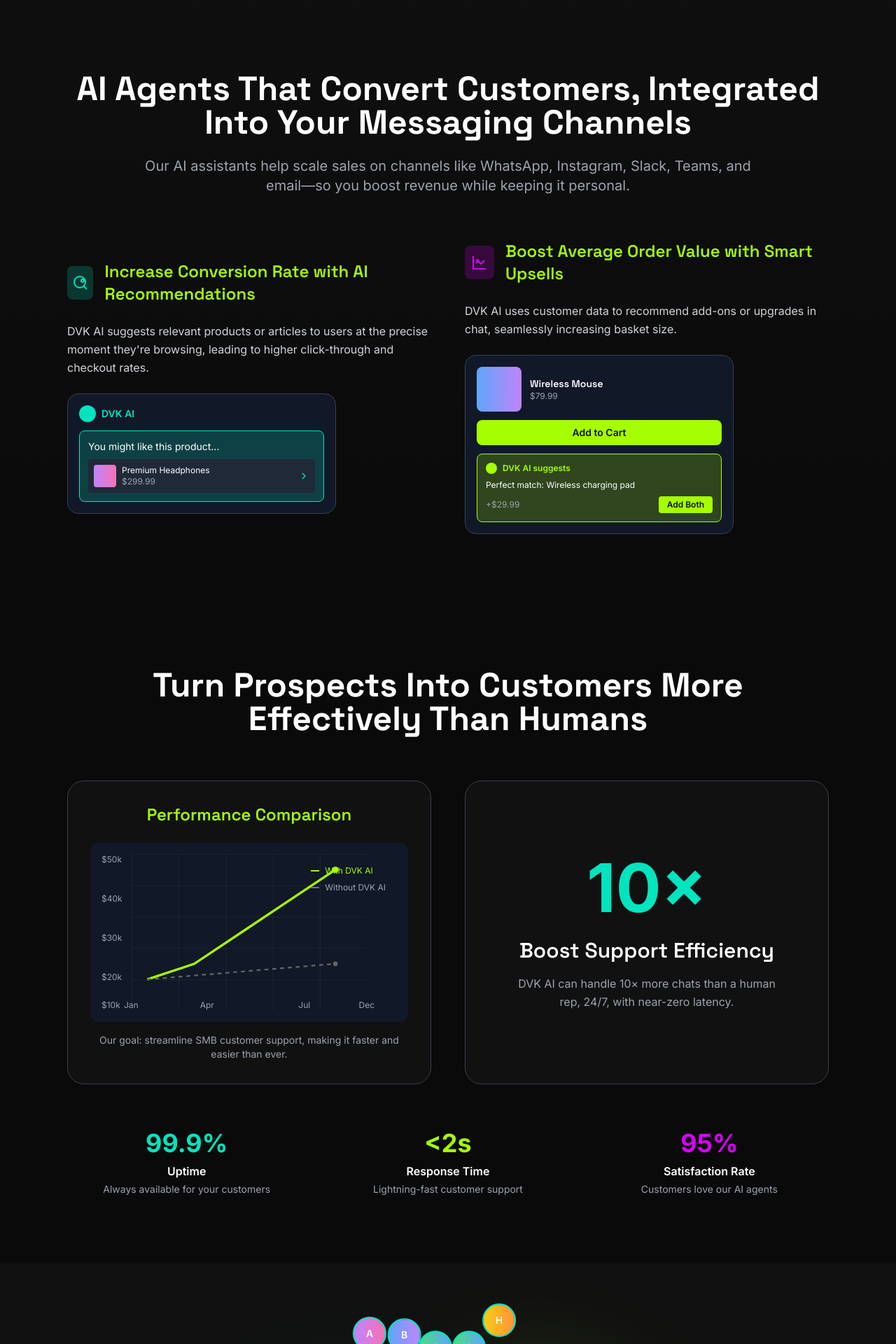
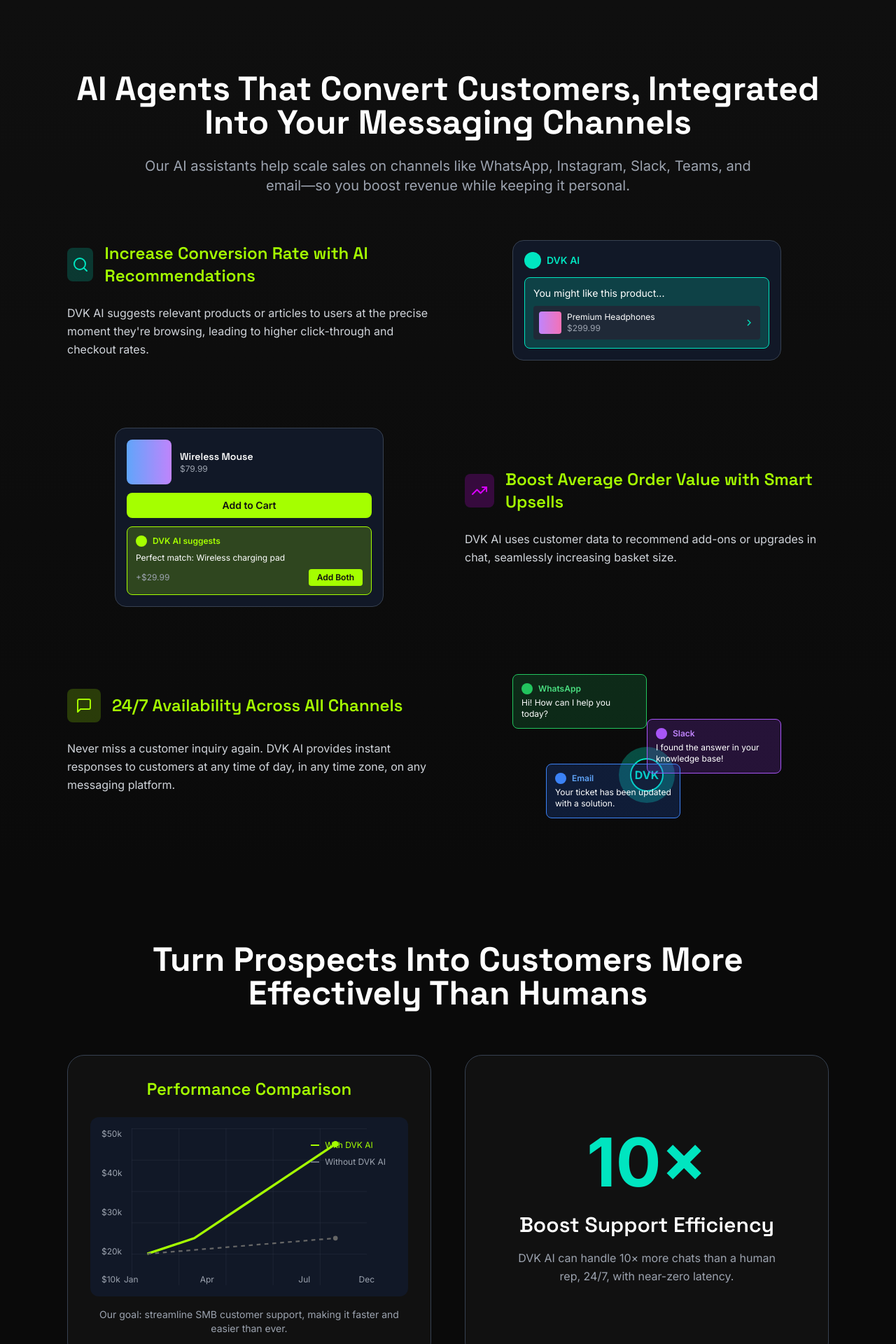
Before and after one commit to baduthutan/dvk-ai-chat-flow, a React (Vite) app: page / in a window 1280 px wide. Shown: the part 880-2800 px from the top of the page at 70% size. Built offline with nearby package versions, Linux system fonts and the light colour scheme.

Commit message:
Refactor features and CTA sections
- Updated the "AI Agents That Convert Customers" section to use a full-width row layout with alternating image/text positions.
- Implemented a parallax testimonial bubble effect in the CTA section.

```diff
--- a/src/components/CTASection.tsx
+++ b/src/components/CTASection.tsx
@@ -27,31 +27,67 @@ const CTASection = () => {
       </div>
 
       <div className="container mx-auto max-w-4xl relative z-10">
-        {/* User Avatars Collage */}
-        <div className="flex justify-center mb-8">
-          <div className="flex items-center -space-x-4">
-            {[...Array(8)].map((_, i) => (
-              <div
-                key={i}
-                className={`w-12 h-12 rounded-full border-2 border-neon-teal flex items-center justify-center text-white font-semibold text-sm ${
-                  i % 4 === 0 ? 'bg-gradient-to-r from-purple-400 to-pink-400' :
-                  i % 4 === 1 ? 'bg-gradient-to-r from-blue-400 to-purple-400' :
-                  i % 4 === 2 ? 'bg-gradient-to-r from-green-400 to-blue-400' :
-                  'bg-gradient-to-r from-yellow-400 to-orange-400'
-                }`}
-                style={{
-                  transform: `rotate(${i * 45}deg) translateY(-${20 + i * 5}px) rotate(-${i * 45}deg)`,
-                  zIndex: 8 - i
-                }}
-              >
-                {String.fromCharCode(65 + i)}
-              </div>
-            ))}
+        {/* Floating Chat Bubble Testimonials */}
+        <div className="absolute inset-0">
+          {/* Testimonial Bubble 1 */}
+          <div
+            className="absolute top-[10%] left-[15%] max-w-xs bg-white/10 backdrop-blur-sm border border-neon-teal p-4 rounded-lg chat-bubble transform -rotate-2"
+            style={{transform: "translateY(calc(-10% + (var(--scroll) * 0.05)))"}}
+          >
+            <p className="text-gray-200 text-sm">
+              "DVK AI helped us increase our conversion rate by 40% in just two months!"
+            </p>
+            <div className="flex items-center mt-2">
+              <div className="w-6 h-6 rounded-full bg-gradient-to-r from-purple-400 to-pink-400"></div>
+              <span className="ml-2 text-xs text-gray-300">Sarah, Marketing Director</span>
+            </div>
+          </div>
+
+          {/* Testimonial Bubble 2 */}
+          <div
+            className="absolute top-[30%] right-[10%] max-w-xs bg-white/10 backdrop-blur-sm border border-electric-lime p-4 rounded-lg chat-bubble transform rotate-1"
+            style={{transform: "translateY(calc(10% + (var(--scroll) * -0.03))) rotate(1deg)"}}
+          >
+            <p className="text-gray-200 text-sm">
+              "Our average order value increased by 25% after implementing DVK AI's smart upsells."
+            </p>
+            <div className="flex items-center mt-2">
+              <div className="w-6 h-6 rounded-full bg-gradient-to-r from-blue-400 to-green-400"></div>
+              <span className="ml-2 text-xs text-gray-300">Michael, E-commerce Lead</span>
+            </div>
+          </div>
+
+          {/* Testimonial Bubble 3 */}
+          <div
+            className="absolute bottom-[20%] left-[20%] max-w-xs bg-white/10 backdrop-blur-sm border border-bright-violet p-4 rounded-lg chat-bubble transform rotate-3"
+            style={{transform: "translateY(calc(-5% + (var(--scroll) * 0.02))) rotate(3deg)"}}
+          >
+            <p className="text-gray-200 text-sm">
+              "Our team can now focus on high-value tasks while DVK AI handles routine customer inquiries."
+            </p>
+            <div className="flex items-center mt-2">
+              <div className="w-6 h-6 rounded-full bg-gradient-to-r from-yellow-400 to-red-400"></div>
+              <span className="ml-2 text-xs text-gray-300">Alex, Customer Support Manager</span>
+            </div>
+          </div>
+
+          {/* Testimonial Bubble 4 */}
+          <div
+            className="absolute bottom-[10%] right-[25%] max-w-xs bg-white/10 backdrop-blur-sm border border-neon-teal p-4 rounded-lg chat-bubble transform -rotate-2"
+            style={{transform: "translateY(calc(15% + (var(--scroll) * -0.04))) rotate(-2deg)"}}
+          >
+            <p className="text-gray-200 text-sm">
+              "DVK AI integrated seamlessly with our existing systems. Implementation was a breeze."
+            </p>
+            <div className="flex items-center mt-2">
+              <div className="w-6 h-6 rounded-full bg-gradient-to-r from-green-400 to-teal-400"></div>
+              <span className="ml-2 text-xs text-gray-300">Jamie, CTO</span>
+            </div>
           </div>
         </div>
 
         {/* Main CTA Content */}
-        <div className="text-center">
+        <div className="text-center pt-40 pb-10">
           <h2 className="text-4xl md:text-5xl lg:text-6xl font-bold text-white mb-6 leading-tight">
             Ready to Convert More Customers with{' '}
             <span className="text-neon-teal text-glow">AI Agents</span>?
@@ -62,7 +98,7 @@ const CTASection = () => {
           </p>
 
           <div className="mb-6">
-            <Button className="btn-primary text-lg px-8 py-4 hover:animate-glow-pulse">
+            <Button className="bg-neon-teal text-white text-lg px-8 py-7 rounded-lg hover:bg-neon-teal/90 hover:shadow-[0_0_15px_rgba(0,229,192,0.5)] transition-all">
               Book a Demo
             </Button>
           </div>
@@ -71,27 +107,19 @@ const CTASection = () => {
             Schedule at your convenience—slots fill up fast.
           </p>
         </div>
+      </div>
 
-        {/* Additional Trust Indicators */}
-        <div className="mt-16 grid grid-cols-2 md:grid-cols-4 gap-8 opacity-60">
-          <div className="text-center">
-            <div className="text-2xl font-bold text-neon-teal mb-1">500+</div>
-            <div className="text-gray-400 text-sm">Happy Customers</div>
-          </div>
-          <div className="text-center">
-            <div className="text-2xl font-bold text-electric-lime mb-1">1M+</div>
-            <div className="text-gray-400 text-sm">Messages Processed</div>
-          </div>
-          <div className="text-center">
-            <div className="text-2xl font-bold text-bright-violet mb-1">24/7</div>
-            <div className="text-gray-400 text-sm">Support Available</div>
-          </div>
-          <div className="text-center">
-            <div className="text-2xl font-bold text-soft-mint mb-1">99%</div>
-            <div className="text-gray-400 text-sm">Accuracy Rate</div>
-          </div>
-        </div>
-      </div>
+      {/* Add scroll event listener for parallax effect */}
+      <script dangerouslySetInnerHTML={{
+        __html: `
+          document.addEventListener('DOMContentLoaded', function() {
+            window.addEventListener('scroll', function() {
+              const scrollPosition = window.scrollY;
+              document.documentElement.style.setProperty('--scroll', scrollPosition);
+            });
+          });
+        `
+      }} />
     </section>
   );
 };
--- a/src/components/FeaturesSection.tsx
+++ b/src/components/FeaturesSection.tsx
@@ -1,5 +1,6 @@
 
 import React from 'react';
+import { Search, TrendingUp, MessageSquare } from 'lucide-react';
 
 const FeaturesSection = () => {
   return (
@@ -15,17 +16,14 @@ const FeaturesSection = () => {
           </p>
         </div>
 
-        {/* Features Grid */}
-        <div className="grid md:grid-cols-2 gap-12 items-center">
-          {/* Feature 1 */}
-          <div className="space-y-6">
+        {/* Features Rows */}
+        <div className="space-y-24">
+          {/* Feature Row 1: Text Left, Image Right */}
+          <div className="flex flex-col md:flex-row items-center gap-8 md:gap-12">
+            <div className="md:w-1/2 space-y-6">
               <div className="flex items-center gap-4">
                 <div className="w-12 h-12 bg-neon-teal/20 rounded-lg flex items-center justify-center">
-                <svg className="w-6 h-6 text-neon-teal" viewBox="0 0 24 24" fill="none" stroke="currentColor" strokeWidth="2">
-                  <circle cx="11" cy="11" r="8"/>
-                  <path d="m21 21-4.35-4.35"/>
-                  <circle cx="15" cy="9" r="2"/>
-                </svg>
+                  <Search className="w-6 h-6 text-neon-teal" />
                 </div>
                 <h3 className="text-2xl font-semibold text-electric-lime">
                   Increase Conversion Rate with AI Recommendations
@@ -34,9 +32,11 @@ const FeaturesSection = () => {
               <p className="text-gray-300 leading-relaxed">
                 DVK AI suggests relevant products or articles to users at the precise moment they're browsing, leading to higher click-through and checkout rates.
               </p>
+            </div>
 
             {/* Mini Chat Widget Mockup */}
-            <div className="bg-gray-900 rounded-2xl p-4 border border-gray-700 max-w-sm">
+            <div className="md:w-1/2">
+              <div className="bg-gray-900 rounded-2xl p-4 border border-gray-700 max-w-sm mx-auto">
                 <div className="space-y-3">
                   <div className="flex items-center gap-2">
                     <div className="w-6 h-6 bg-neon-teal rounded-full"></div>
@@ -58,27 +58,13 @@ const FeaturesSection = () => {
                 </div>
               </div>
             </div>
+          </div>
 
-          {/* Feature 2 */}
-          <div className="space-y-6">
-            <div className="flex items-center gap-4">
-              <div className="w-12 h-12 bg-bright-violet/20 rounded-lg flex items-center justify-center">
-                <svg className="w-6 h-6 text-bright-violet" viewBox="0 0 24 24" fill="none" stroke="currentColor" strokeWidth="2">
-                  <path d="M3 3v18h18"/>
-                  <path d="m19 9-5 5-4-4-3 3"/>
-                  <circle cx="9" cy="9" r="1"/>
-                </svg>
-              </div>
-              <h3 className="text-2xl font-semibold text-electric-lime">
-                Boost Average Order Value with Smart Upsells
-              </h3>
-            </div>
-            <p className="text-gray-300 leading-relaxed">
-              DVK AI uses customer data to recommend add-ons or upgrades in chat, seamlessly increasing basket size.
-            </p>
-
+          {/* Feature Row 2: Image Left, Text Right */}
+          <div className="flex flex-col-reverse md:flex-row items-center gap-8 md:gap-12">
             {/* Product Page Mockup */}
-            <div className="bg-gray-900 rounded-2xl p-4 border border-gray-700 max-w-sm">
+            <div className="md:w-1/2">
+              <div className="bg-gray-900 rounded-2xl p-4 border border-gray-700 max-w-sm mx-auto">
                 <div className="space-y-3">
                   <div className="flex items-center gap-3">
                     <div className="w-16 h-16 bg-gradient-to-r from-blue-400 to-purple-400 rounded-lg"></div>
@@ -108,6 +94,79 @@ const FeaturesSection = () => {
                 </div>
               </div>
             </div>
+
+            <div className="md:w-1/2 space-y-6">
+              <div className="flex items-center gap-4">
+                <div className="w-12 h-12 bg-bright-violet/20 rounded-lg flex items-center justify-center">
+                  <TrendingUp className="w-6 h-6 text-bright-violet" />
+                </div>
+                <h3 className="text-2xl font-semibold text-electric-lime">
+                  Boost Average Order Value with Smart Upsells
+                </h3>
+              </div>
+              <p className="text-gray-300 leading-relaxed">
+                DVK AI uses customer data to recommend add-ons or upgrades in chat, seamlessly increasing basket size.
+              </p>
+            </div>
+          </div>
+
+          {/* Feature Row 3: Text Left, Image Right */}
+          <div className="flex flex-col md:flex-row items-center gap-8 md:gap-12">
+            <div className="md:w-1/2 space-y-6">
+              <div className="flex items-center gap-4">
+                <div className="w-12 h-12 bg-electric-lime/20 rounded-lg flex items-center justify-center">
+                  <MessageSquare className="w-6 h-6 text-electric-lime" />
+                </div>
+                <h3 className="text-2xl font-semibold text-electric-lime">
+                  24/7 Availability Across All Channels
+                </h3>
+              </div>
+              <p className="text-gray-300 leading-relaxed">
+                Never miss a customer inquiry again. DVK AI provides instant responses to customers at any time of day, in any time zone, on any messaging platform.
+              </p>
+            </div>
+
+            {/* Multi-channel Mockup */}
+            <div className="md:w-1/2">
+              <div className="relative mx-auto max-w-sm">
+                {/* WhatsApp-style bubble */}
+                <div className="absolute top-0 left-0 bg-green-600/20 border border-green-500 rounded-lg p-3 w-48">
+                  <div className="flex items-center gap-2 mb-1">
+                    <div className="w-4 h-4 bg-green-500 rounded-full"></div>
+                    <span className="text-green-400 text-xs font-semibold">WhatsApp</span>
+                  </div>
+                  <p className="text-white text-xs">Hi! How can I help you today?</p>
+                </div>
+
+                {/* Slack-style bubble */}
+                <div className="absolute top-16 right-0 bg-purple-600/20 border border-purple-500 rounded-lg p-3 w-48">
+                  <div className="flex items-center gap-2 mb-1">
+                    <div className="w-4 h-4 bg-purple-500 rounded-full"></div>
+                    <span className="text-purple-400 text-xs font-semibold">Slack</span>
+                  </div>
+                  <p className="text-white text-xs">I found the answer in your knowledge base!</p>
+                </div>
+
+                {/* Email-style bubble */}
+                <div className="absolute top-32 left-12 bg-blue-600/20 border border-blue-500 rounded-lg p-3 w-48">
+                  <div className="flex items-center gap-2 mb-1">
+                    <div className="w-4 h-4 bg-blue-500 rounded-full"></div>
+                    <span className="text-blue-400 text-xs font-semibold">Email</span>
+                  </div>
+                  <p className="text-white text-xs">Your ticket has been updated with a solution.</p>
+                </div>
+
+                {/* Center DVK AI logo */}
+                <div className="h-48 flex items-center justify-center pt-24">
+                  <div className="bg-neon-teal/30 p-4 rounded-full">
+                    <div className="w-12 h-12 bg-rich-black rounded-full border-2 border-neon-teal flex items-center justify-center text-neon-teal font-bold">
+                      DVK
+                    </div>
+                  </div>
+                </div>
+              </div>
+            </div>
+          </div>
         </div>
       </div>
     </section>
```
Also changed, not shown: 1 other file (tests, documents, lock files or other folders). Lines whose indentation alone changed are shown as unchanged.
